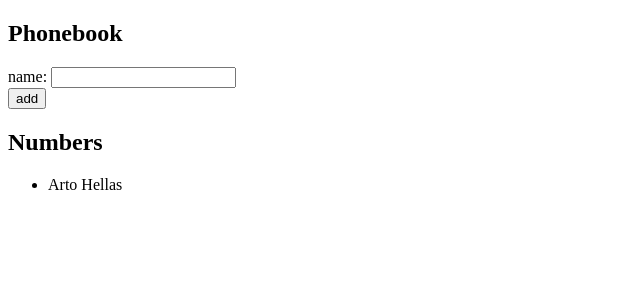
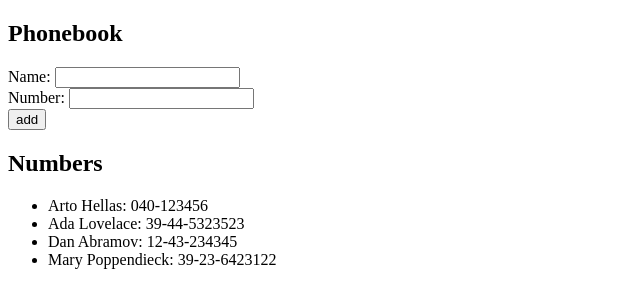
Before and after one commit to hao134/fullstackOpen_2024, a React (Vite) app in the folder part2_hw/phonebook/: page / in a window 1280 px wide. Shown: the top 308 px of the page, without its empty margins (0-640 px from the left). Built offline with nearby package versions, Linux system fonts and the light colour scheme.

Commit message:
hw2_8 The Phebook step3

```diff
--- a/part2_hw/phonebook/src/App.jsx
+++ b/part2_hw/phonebook/src/App.jsx
@@ -1,36 +1,52 @@
-import { useState } from 'react'
+import { useState } from "react";
+
+const InputField = ({ label, name, value, onChange }) => (
+  <div>
+    {label}: <input name={name} value={value} onChange={onChange} />
+  </div>
+)
 
 const App = () => {
   const [persons, setPersons] = useState([
-    { name: 'Arto Hellas' }
-  ])
-  const [newName, setNewName] = useState('')
+    { name: "Arto Hellas", number: "040-123456" },
+    { name: "Ada Lovelace", number: "39-44-5323523"},
+    { name: "Dan Abramov", number: "12-43-234345"},
+    { name: "Mary Poppendieck", number: "39-23-6423122"},
+  ]);
+  const [newPerson, setNewPerson] = useState({ name: "", number: "" });
 
   const addName = (event) => {
-    event.preventDefault()
+    event.preventDefault();
 
     const personObject = {
-      name: newName,
+      name: newPerson.name,
+      number: newPerson.number,
+    };
+
+    if (persons.find((person) => person.name.toLowerCase() === newPerson.name.toLowerCase())) {
+      alert(`${newPerson.name} is already added to phonebook`);
+      setNewPerson({ name: "", number: "" });
+      return;
     }
+    setPersons(persons.concat(personObject));
+    setNewPerson({ name: "", number: "" });
+  };
 
-    if (persons.find((person) => person.name === newName)) {
-      alert(`${newName} is already added to phonebook`)
-      setNewName('')
-      return
-    }
-    setPersons(persons.concat(personObject))
-    setNewName('')
-  }
-
-  const handleNameChange = (event) => setNewName(event.target.value)
+  const handleChange = (event) => {
+    // form's name and value
+    const { name, value } = event.target;
+    // form of newPerson: {name: '', number: ''}
+    // when [name] is name is 'a' -> add {name: 'a'}
+    // when [name] is number is '1' -> add {number: '1'}
+    setNewPerson({ ...newPerson, [name]: value });
+  };
 
   return (
     <div>
       <h2>Phonebook</h2>
       <form onSubmit={addName}>
-        <div>
-          name: <input value={newName} onChange={handleNameChange}/>
-        </div>
+        <InputField label="Name" name="name" value={newPerson.name} onChange={handleChange}/>
+        <InputField label="Number" name="number" value={newPerson.number} onChange={handleChange}/>
         <div>
           <button type="submit">add</button>
         </div>
@@ -38,11 +54,13 @@ const App = () => {
       <h2>Numbers</h2>
       <ul>
         {persons.map((person) => (
-          <li key={person.name}>{person.name}</li>
+          <li key={person.name}>
+            {person.name}: {person.number}
+          </li>
         ))}
       </ul>
     </div>
-  )
-}
+  );
+};
 
-export default App
+export default App;
```
